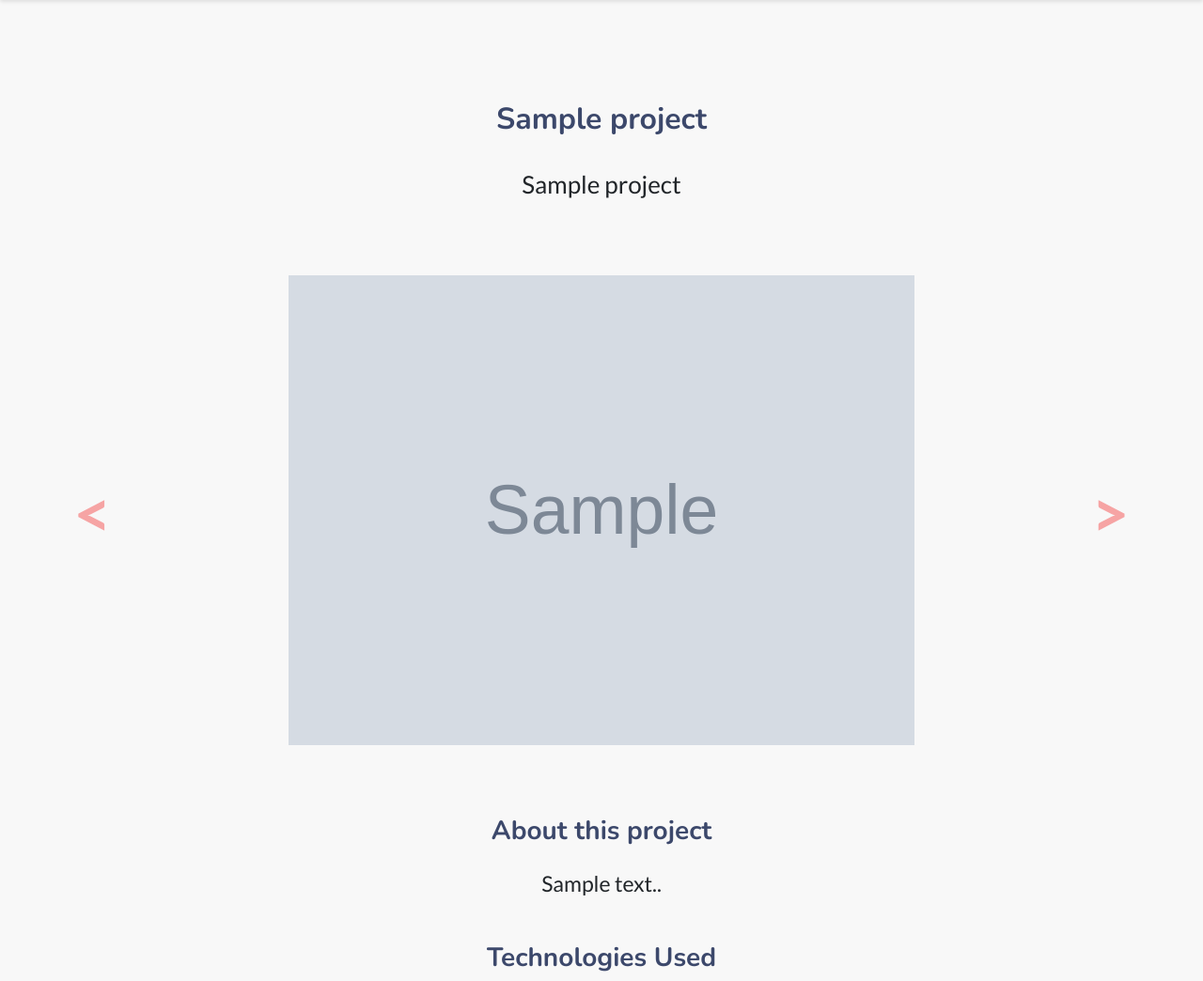
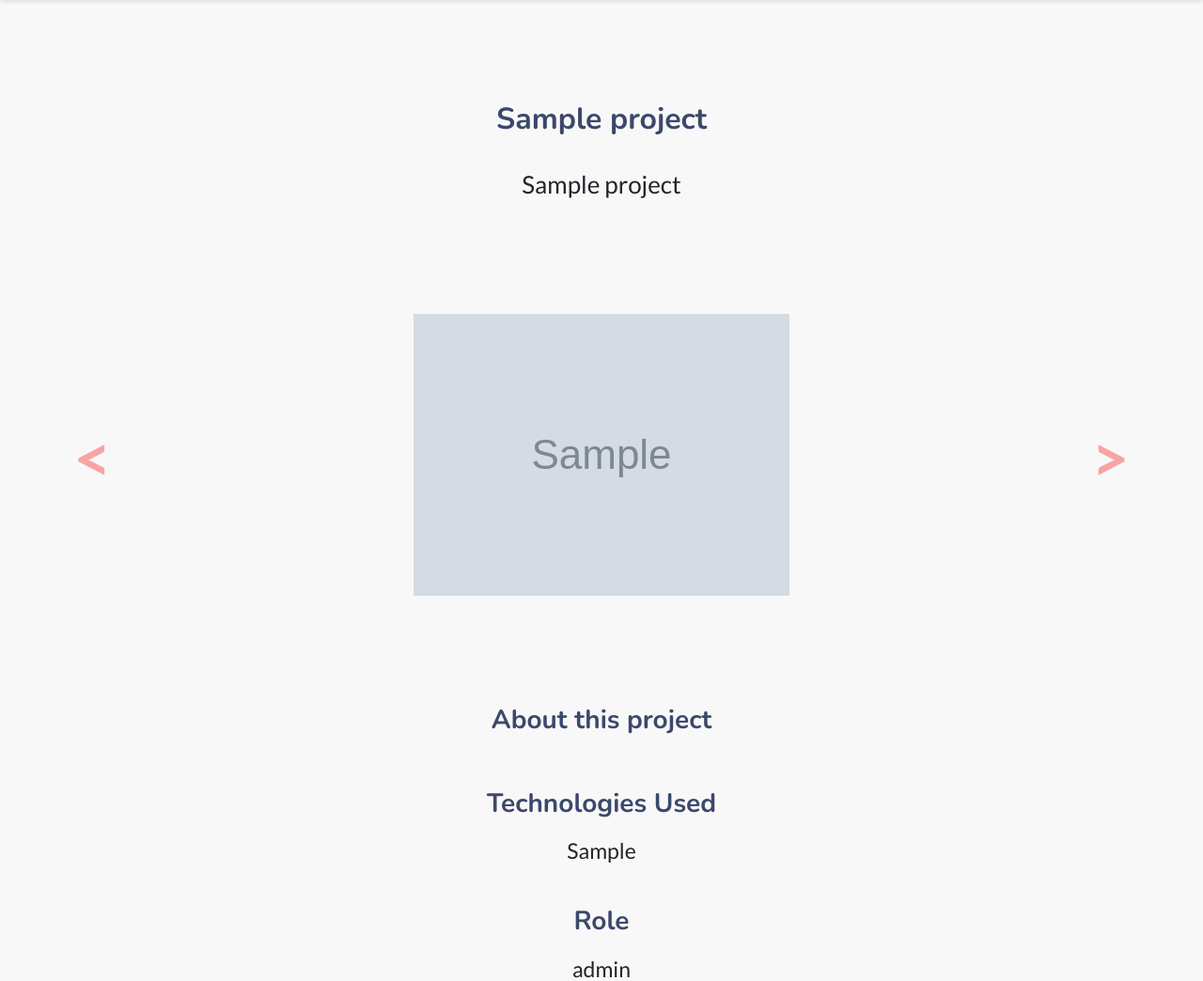
Before and after one commit to Saltal27/Day-82-My-Portfolio, a Flask app: page /Portfolio/1 in a window 1280 px wide. Shown: the top 1044 px of the page at 94% size. Run offline with Flask 3, Linux system fonts and the light colour scheme; tables that the repository leaves empty hold one stand-in row (values such as "Sample post"); grey boxes marked "Sample" are stand-in pictures; some libraries are stand-ins or nearby versions.

Commit message:
Update the project details image carousel for better image resolution

```diff
--- a/static/css/styles.css
+++ b/static/css/styles.css
@@ -591,12 +591,3 @@
 .description-container p {
     margin: 5px auto;
 }
-
-.carousel-item {
-    height: 500px;
-}
-
-.carousel-item img {
-    height: 100%;
-    object-fit: cover;
-}
--- a/templates/project-details.html
+++ b/templates/project-details.html
@@ -6,14 +6,14 @@
     <div class="container">
         <h2>{{ project.title }}</h2>
         {% if project.subtitle %}
-        <p class="lead">{{ project.subtitle }}</p>
+        <p class="lead mb-0">{{ project.subtitle }}</p>
         {% endif %}
 
-        <div class="carousel" data-bs-ride="carousel" id="portfolioCarousel">
+        <div class="carousel my-3" data-bs-ride="carousel" id="portfolioCarousel">
             <div class="carousel-inner justify-content-center">
                 {% for img_url in project.imgs_urls.split(', ') %}
-                <div class="carousel-item {% if loop.first %}active{% endif %}" data-bs-interval="3000">
-                    <a href="{{ img_url }}" target="_blank"><img alt="{{ project.title }} img" class="carousel-image img-fluid" src="{{ img_url }}"></a>
+                <div class="carousel-item {% if loop.first %}active{% endif %}" data-bs-interval="4000" style="height: 500px;">
+                    <a href="{{ img_url }}" target="_blank"><img alt="{{ project.title }} img" class="carousel-image img-fluid" src="{{ img_url }}" style="height: 100%; width: auto; object-fit: scale-down;"></a>
                 </div>
                 {% endfor %}
             </div>
@@ -32,7 +32,7 @@
         <div class="description-container row justify-content-center">
             <h3>About this project</h3>
             <div class="col-lg-10">
-                {% for paragraph in project.description.split('. ') %}
+                {% for paragraph in project.description.split('. ')[:-1] %}
                 <p>{{ paragraph }}.</p>
                 {% endfor %}
             </div>
```
